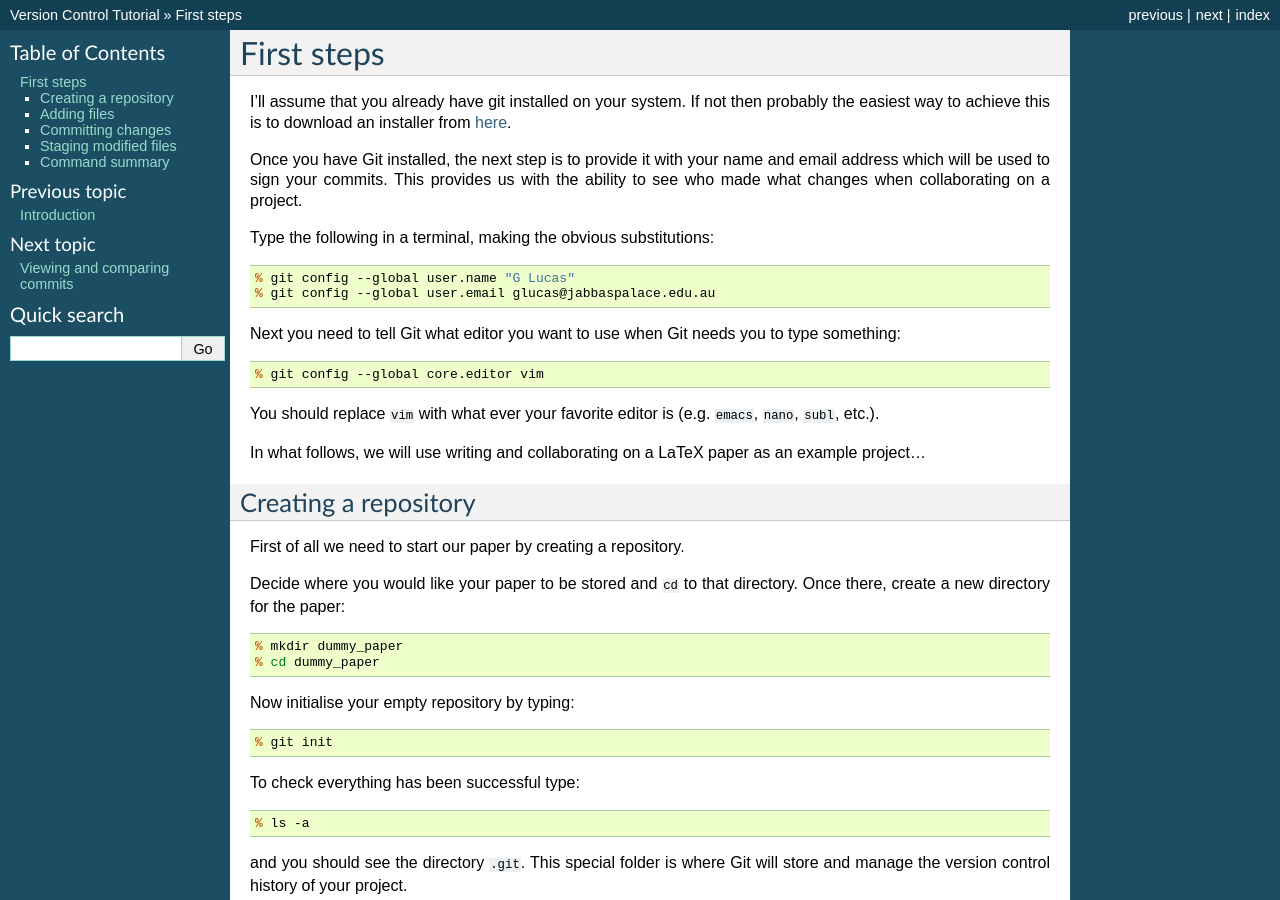
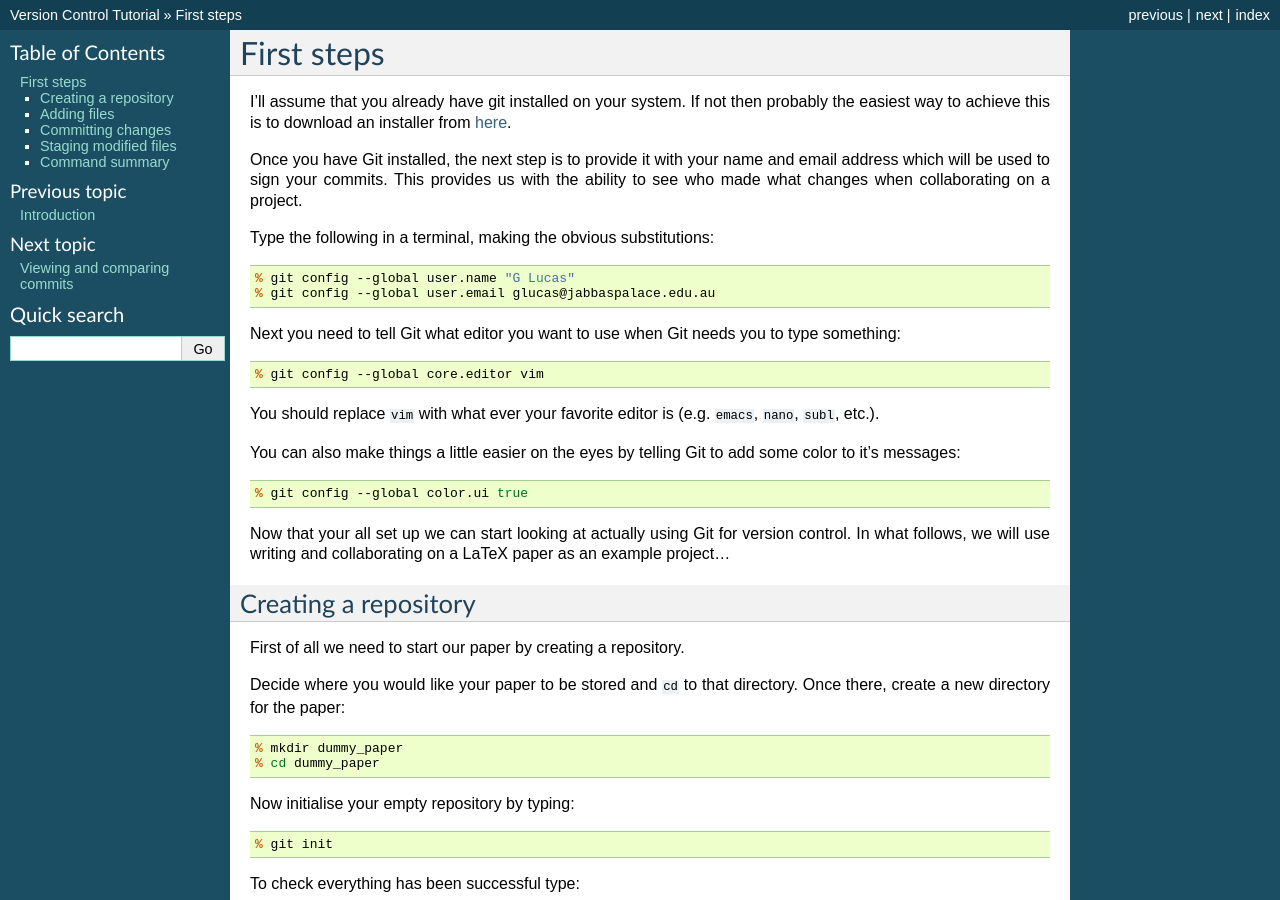
Before and after one commit to AstroinformaticsAU/VersionControlTutorial, a Sphinx documentation site: the page built from source/pages/1-firststeps.rst, in a window 1280 px wide and 900 px high. Built offline with Sphinx 7.4.7, drawn with Linux system fonts in a browser that asks for light colours.

Commit message:
Add color.ui=true to setup.

```diff
--- a/source/pages/1-firststeps.rst
+++ b/source/pages/1-firststeps.rst
@@ -24,8 +24,14 @@ something::
 You should replace ``vim`` with what ever your favorite editor is (e.g.
 ``emacs``, ``nano``, ``subl``, etc.).
 
-In what follows, we will use writing and collaborating on a LaTeX paper as an
-example project...
+You can also make things a little easier on the eyes by telling Git to add some
+color to it's messages::
+
+    % git config --global color.ui true
+
+Now that your all set up we can start looking at actually using Git for version
+control.  In what follows, we will use writing and collaborating on a LaTeX
+paper as an example project...
 
 
 Creating a repository
```
Also changed, not shown: outline.md (+1 -1 lines).
